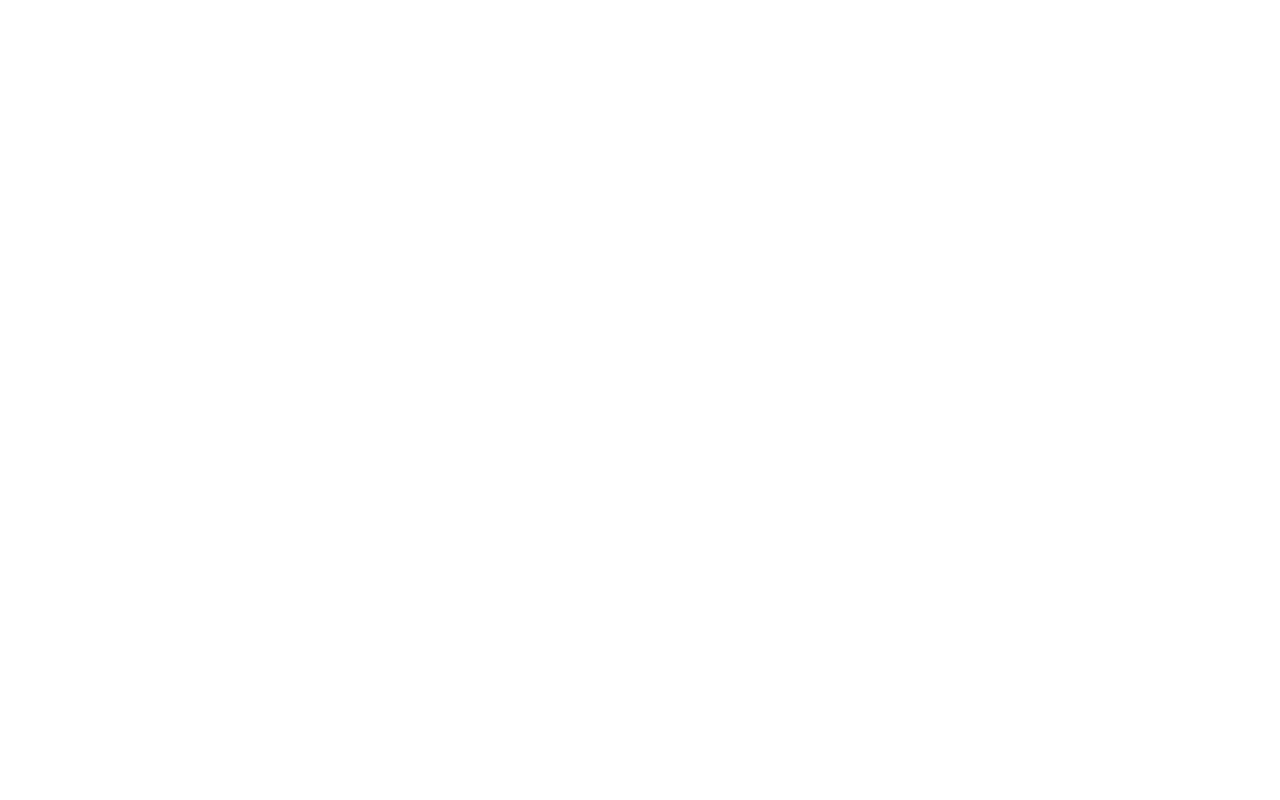
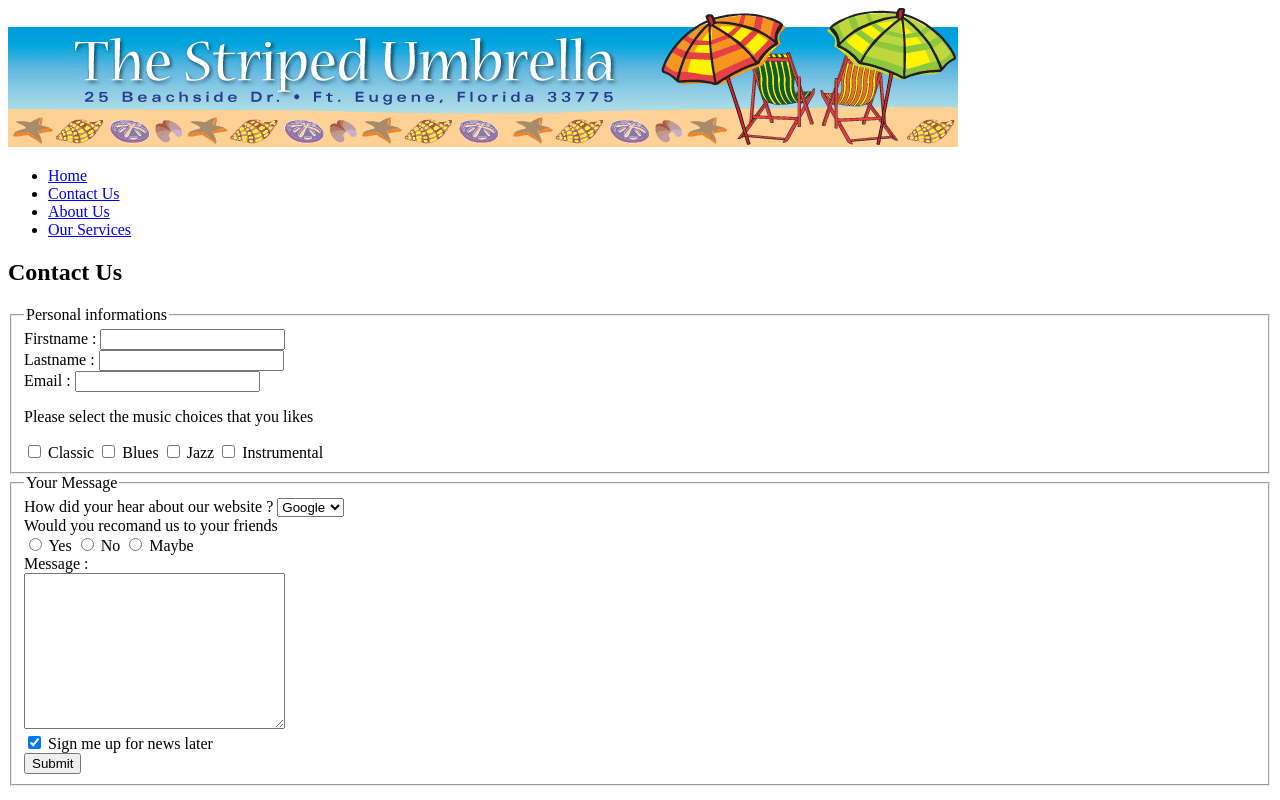
Before and after one commit to EfreiIlac/Web-TP1, a plain HTML site: page contact.html in a window 1280 px wide. Shown: the top 800 px of the page. Drawn offline with Linux system fonts and the light colour scheme; grey boxes are pictures that could not be loaded.

Commit message:
Contact us page

```diff
--- a/contact.html
+++ b/contact.html
@@ -1,12 +1,89 @@
 <!DOCTYPE html>
 <html lang="en">
-<head>
-    <meta charset="UTF-8">
-    <meta http-equiv="X-UA-Compatible" content="IE=edge">
-    <meta name="viewport" content="width=device-width, initial-scale=1.0">
+  <head>
+    <meta charset="UTF-8" />
+    <meta http-equiv="X-UA-Compatible" content="IE=edge" />
+    <meta name="viewport" content="width=device-width, initial-scale=1.0" />
     <title>Contact Us</title>
-</head>
-<body>
+  </head>
+  <body>
+    <header>
+      <img src="./assets/images/su_banner.gif" alt="Banner" />
+      <title>Contact Us</title>
+      <nav>
+        <ul>
+          <li><a href="./index.html">Home</a></li>
+          <li><a href="./contact.html">Contact Us</a></li>
+          <li><a href="./about.html">About Us</a></li>
+          <li><a href="./services.html">Our Services</a></li>
+        </ul>
+      </nav>
+    </header>
+    <h2>Contact Us</h2>
+    <form action="mailto:pm.herrburger@gmail.com">
+      <fieldset>
+        <legend>Personal informations</legend>
+        <label for="firstname">Firstname :</label>
+        <input type="text" id="firstname" name="firstname" />
+        <br />
+        <label for="lastname">Lastname :</label>
+        <input type="text" id="lastname" name="lastname" />
+        <br />
+        <label for="email">Email :</label>
+        <input type="email" id="email" name="email" />
+        <br />
+        <p for="music">Please select the music choices that you likes</p>
 
-</body>
+        <input type="checkbox" type="classic" value="classic" />
+        <label for="classic">Classic</label>
+        <input type="checkbox" type="blues" value="blues" />
+        <label for="blues">Blues</label>
+        <input type="checkbox" type="jazz" value="jazz" />
+        <label for="jazz">Jazz</label>
+        <input type="checkbox" type="instrumental" value="instrumental" />
+        <label for="instrumental">Instrumental</label>
+      </fieldset>
+      <fieldset>
+        <legend>Your Message</legend>
+        <label for="hear">How did your hear about our website ?</label>
+        <select name="hear" id="hear">
+          <option>Google</option>
+          <option>Friends</option>
+          <option>TV Adv</option>
+          <option>Other</option>
+        </select>
+        <br />
+        <label for="recommand">Would you recomand us to your friends</label
+        ><br />
+        <input type="radio" name="recommand" value="yes" />
+        <label for="yes">Yes</label>
+        <input type="radio" name="recommand" value="no" />
+        <label for="no">No</label>
+        <input type="radio" name="recommand" value="maybe" />
+        <label for="maybe">Maybe</label>
+        <br />
+        <label for="message">Message :</label><br />
+        <textarea id="message" name="message" rows="10" cols="30"></textarea>
+        <br />
+        <input checked type="checkbox" name="signup" id="signup" />
+        <label for="signup">Sign me up for news later</label>
+        <br />
+        <input type="submit" />
+      </fieldset>
+    </form>
+    <br>
+    <iframe
+      src="https://www.google.com/maps/embed?pb=!1m18!1m12!1m3!1d2885.8659971242787!2d-79.39194918450164!3d43.671756679120655!2m3!1f0!2f0!3f0!3m2!1i1024!2i768!4f13.1!3m3!1m2!1s0x882b2e0b64e1140d%3A0xd11156503e310196!2sSpa%20at%20Four%20Seasons%20Toronto!5e0!3m2!1sfr!2sca!4v1663698958687!5m2!1sfr!2sca"
+      width="600"
+      height="450"
+      style="border: 0"
+      allowfullscreen=""
+      loading="lazy"
+      referrerpolicy="no-referrer-when-downgrade"
+    ></iframe>
+    <footer>
+      Copyright © 2022 ILAC and EFREI Paris – HTML-CSS major lab-work - created
+      by: Your Full Name - All rights reserved
+    </footer>
+  </body>
 </html>
```
